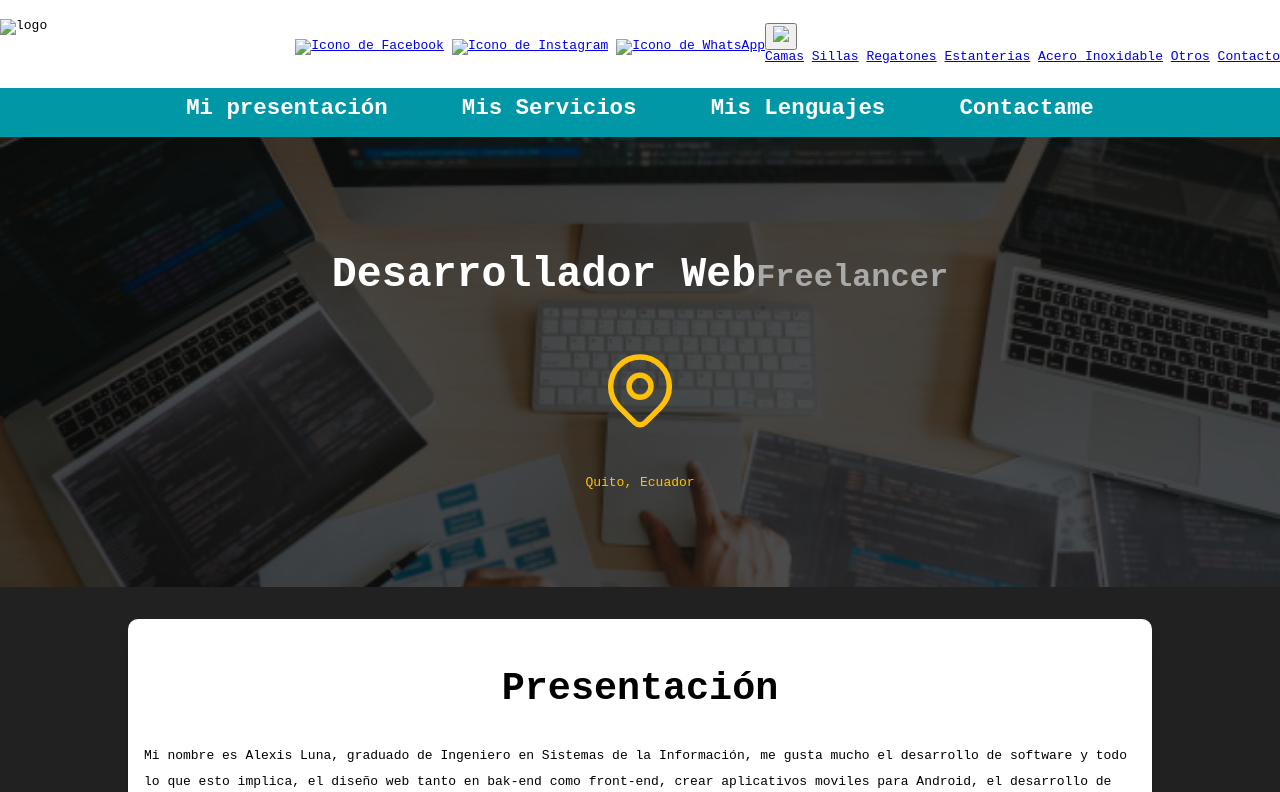
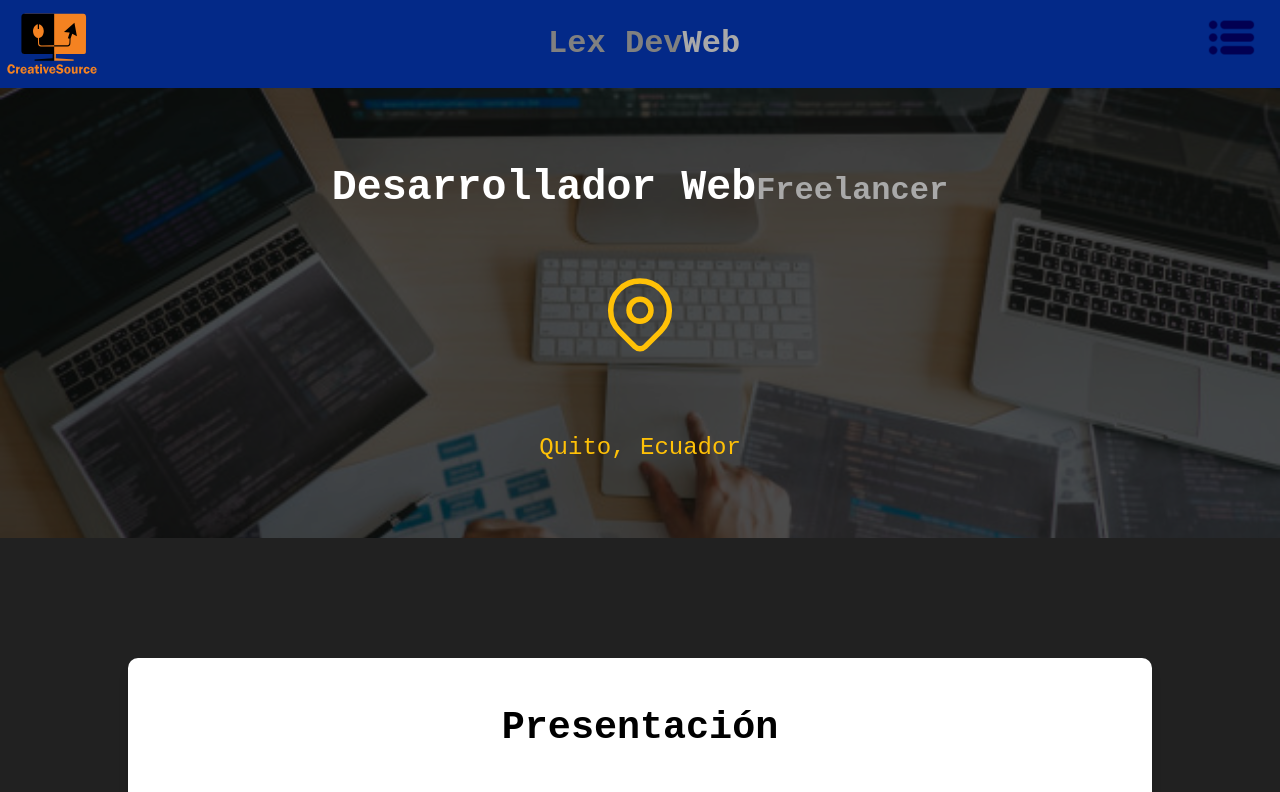
Before and after one commit to Lex-Luna/lex_freelancer, a plain HTML site: page index.html in a window 1280 px wide. Shown: the top 792 px of the page. Drawn offline with Linux system fonts and the light colour scheme.

Commit message:
Fix, stiles on footer and menu

```diff
--- a/css/style.css
+++ b/css/style.css
@@ -9,6 +9,12 @@
 html {
   box-sizing: border-box;
   min-height: 100%;
+}
+
+.fixSpace {
+  height: 5.5rem;
+  background-color: transparent;
+  width: 100%;
 }
 
 .header {
@@ -23,23 +29,47 @@ html {
   height: 5.5rem;
   z-index: 1000;
   padding: 0;
-  background-color: white;
+  background-color: rgb(3, 41, 136);
 }
 
-.AlFinal {
-  display: flex;
-  flex-direction: row;
-  justify-content: space-between;
+.dropbtn {
   background-color: transparent;
+  padding: 1.6rem;
+  font-size: 2.6rem;
+  border: none;
+  cursor: pointer;
 }
 
-.redes {
-  background-color: transparent;
+.dropdown {
   display: flex;
-  flex-direction: row;
-  justify-content: space-between;
-  gap: 0.5rem;
-  margin-top: 1rem;
+  align-items: center;
+  position: relative;
+  display: inline-block;
+  margin-top: 0;
+  padding: 0;
+}
+
+.dropdown-content {
+  display: none;
+  right: 0;
+  position: absolute;
+  min-width: 1.6rem;
+  z-index: 1;
+  padding: 0;
+  margin-bottom: 3rem;
+}
+
+.dropdown-content a {
+  color: white;
+  padding: 1rem 1rem;
+  text-decoration: none;
+  display: block;
+  background-color: rgba(21, 7, 85, 0.7);
+}
+
+.dropdown:hover .dropdown-content {
+  display: block;
+  font-size: 1.5rem;
 }
 
 main .ayo {
@@ -47,8 +77,12 @@ main .ayo {
   margin-right: 2rem;
 }
 
-.ayoPrincipal {
-  text-align: justify;
+.imgAyo {
+  float: left;
+}
+
+.parrafo {
+  font-size: 3rem;
 }
 
 .imagenes {
@@ -106,16 +140,6 @@ main .ayo {
   scroll-snap-align: always;
 }
 
-/*before after
-no es un elemento indica lo q q va antes t despues
-del codigo indicado
-box-sizing: inherit;
-indica que el ancho q tu le des a un elemento sera el
-ancho total del elemento aunq que usas margin o padding
-o cualquier cosa que quiera cambiar los pixeles que indicas
-en el ancho
- */
-
 *,
 *:before,
 *:after {
@@ -124,6 +148,8 @@ en el ancho
 
 p {
   line-height: 2;
+  font-size: 1.5rem;
+  text-align: justify;
 }
 
 body {
@@ -135,7 +161,7 @@ body {
 
 h1 {
   font-size: 1.4rem;
-  background-color: #ffffff;
+  background-color: transparent;
   border-radius: 100px;
 }
 
@@ -168,21 +194,26 @@ footer {
   background-color: black;
   font-size: 1rem;
   font-weight: bold;
-  padding: 5px;
   display: flex;
   flex-direction: row;
   justify-content: center;
 }
 
+footer p {
+  font-size: 1rem;
+}
+
+.imgFooter {
+  margin: 0 auto;
+}
+
 .contenedor {
   width: 80%;
-  /* margin-top: 0px;
-  margin-right: auto;
-  margin-bottom: 0px;
-  margin-left: auto;  */
-  /* margin: 0 auto 0 auto; */
   margin: 0 auto;
-  /* text-align: center; */
+}
+
+.contenedor p {
+  font-size: 3.5 rem;
 }
 
 .sombra {
@@ -219,7 +250,6 @@ footer {
 }
 
 .navegacionPrincipal a {
-  /* display: block; */
   text-align: center;
   color: white;
   text-decoration: none;
@@ -267,10 +297,6 @@ footer {
 .contenido-hero {
   position: absolute;
   background-color: rgba(0, 0, 0, 0.7);
-  /* bottom: 0;
-    left: 0;
-    top: 0;
-    right: 0; */
   width: 100%;
   height: 100%;
   display: flex;
@@ -344,10 +370,8 @@ form {
 }
 
 .titulo {
-  /* color: blue; var(--gris */
   color: gray;
   font-family: monospace;
-  /* color: aliceblue; */
   font-size: 2rem;
 }
 
@@ -367,15 +391,11 @@ form {
   margin: 0 auto;
   padding: 2rem;
   border-radius: 1rem;
-  /* scroll-snap-align: center;
-    scroll-snap-stop: always; */
 }
 
 .formulario legend {
-  /* text-align: center; */
   font-size: 1.8rem;
   text-transform: uppercase;
-  /* font-weight: 700; */
   margin-bottom: 2rem;
   color: var(--primario);
 }
@@ -409,7 +429,6 @@ form {
 
 .campo-linea {
   grid-template-columns: auto;
-  /* justify-content: ; */
   margin-bottom: 0.5rem;
   color: cornsilk;
   font-weight: bold;
@@ -424,8 +443,6 @@ form {
   display: block;
   flex-direction: column;
 }
-
-/* .campo label {} */
 
 .input-text {
   width: 100%;
--- a/index.html
+++ b/index.html
@@ -5,59 +5,32 @@
     <meta charset="UTF-8" />
     <meta name="viewport" content="width=device-width, initial-scale=1.0" />
 
-    <title>Diseñador freelancer</title>
+    <title>Lex WebFreelancer</title>
     <link rel="preload" href="css/style.css" as="style" />
     <link rel="stylesheet" href="css/style.css" />
     <link rel="stylesheet" href="css/normalize.css" />
 </head>
 
 <body>
+    <div class="fixSpace"></div>
     <header class="header">
-        <img src="Imagenes/Logo.png" alt="logo" height="50px" />
-        <div class="AlFinal">
-            <div class="redes">
-                <a href="https://www.facebook.com/profile.php?id=100082937272463&mibextid=ZbWKwL" class="button" target="_blank">
-                    <img src="Imagenes/facebook.png" alt="Icono de Facebook" height="30px" />
-                </a>
-                <a href="https://instagram.com/csm_mobiliario?igshid=MzRlODBiNWFlZA==" class="button" target="_blank">
-                    <img src="Imagenes/instagram.png" alt="Icono de Instagram" height="30px" />
-                </a>
-                <a href="mailto:csmobiliario95@gmail.com" class="button" target="_blank">
-                    <img src="Imagenes/email.png" alt="Icono de WhatsApp" height="30px" />
-                </a>
-            </div>
+        <img src="img/vectorizado.svg" alt="logo" height="70px" />
+        <h1 class="titulo">Lex Dev<span>Web</span></h1>
+
         <div class="dropdown">
             <button class="dropbtn">
               <i class="fa fa-bars">
-                <img src="Imagenes/menu.png" height="25px" />
+                <img src="img/list.png" height="45px" />
               </i>
             </button>
             <div class="dropdown-content">
-                    <a href="#Camas">Camas</a>
-                    <a href="#Sillas">Sillas</a>
-                    <a href="#Regatones">Regatones</a>
-                    <a href="#Estanterias">Estanterias</a>
-                    <a href="#Acero">Acero Inoxidable</a>
-                    <a href="#Otros">Otros</a>
-                    <a href="#contacto">Contacto</a>
-                </div>
-            </div>
-        </div>
-    </header>
-    <header>
-        <h1 class="titulo">LexLuna<span>Freelancer</span></h1>
-    </header>
-    <div class="nav-bg">
-        <nav class="navegacionPrincipal contenedor">
                 <a href="#inicio">Mi presentación</a>
                 <a href="#servicios">Mis Servicios</a>
                 <a href="#lenguajes">Mis Lenguajes</a>
                 <a href="#contacto">Contactame</a>
-        </nav>
             </div>
 
-    <!-- <img src="img/free.jpg" alt="imagen" /> -->
-
+    </header>
     <section class="hero">
         <div class="contenido-hero">
             <h2 class="titulo">
@@ -78,25 +51,26 @@
             <!-- <a class="boton" href="https://wa.me/593983766329">Contactar</a> -->
         </div>
     </section>
+    <div class="fixSpace" id="inicio"></div>
+
     <div class="contenedor sombra">
-        <h2 id="inicio">Presentación</h2>
+        <main class="ayoPrincipal">
+            <h2>Presentación</h2>
             <p>
                 Mi nombre es Alexis Luna, graduado de Ingeniero en Sistemas de la Información, me gusta mucho el desarrollo de software y todo lo que esto implica, el diseño web tanto en bak-end como front-end, crear aplicativos moviles para Android, el desarrollo de
                 videojuegos etc...
             </p>
             <div class="ayo">
-            <img src="img/fotoPerfil.jpg" alt="" width="250px" />
+                <img src="img/fotoPerfil.jpg" alt="" width="250px" class="imgAyo" />
                 <br>
                 <a href="docs/AlexisLunaDesarrolladorSoftware.pdf" download="Mi_CV"><button type="button" class="boton">Descarga mi CV</button></a>
 
 
             </div>
 
-        <main class="ayoPrincipal">
-            <h3>Mi Aportación</h3>
-            <div>
 
 
+            <h3>Mi Aportación</h3>
             <p>
                 Como bien he dicho mi especialidad es el desarrollo web y mi principal interes es dar a conocer tu negocio de forma virtual, ya que es una herramienta indispensable en estos tiempos. Si deseas llegar a mas publico de todas las edades con una pagina web
                 llamativa para de esta manera tener un negocio mas rentable me encantaria ayudarte a lograrlo.
@@ -105,12 +79,13 @@
                 Si te interesa conocer mas sobre mi descarga mi CV.
             </p>
             <br>
-
         </main>
     </div>
 
+
+    <div id="servicios" class="fixSpace"></div>
     <div class="contenedor sombra">
-            <h2 id="servicios">Mis Servicios</h2>
+        <h2>Mis Servicios</h2>
 
         <div class="servicio">
             <h3>Aplicativos Web</h3>
@@ -177,8 +152,9 @@
 
 
     </div>
+    <div id="lenguajes" class="fixSpace"></div>
     <div class="contenedor sombra">
-            <h2 id="lenguajes">Mis Lenguajes de Trabajo</h2>
+        <h2>Mis Lenguajes de Trabajo</h2>
         <h3>Front-End</h4>
             <div class="imagenes">
                 <div class="front">
@@ -242,9 +218,9 @@
 
     <footer>
         <p>
-                Todos los derechos reservados por Alexis Luna Freelancer - CreativeSource
+            Todos los derechos reservados por Lex Luna Freelancer - CreativeSource
         </p>
-            <img src="img/vectorizado.svg" alt="" height="40px">
+        <!-- <img src="img/vectorizado.svg" alt="" height="40px" class="imgFooter"> -->
     </footer>
     <script src="js/main.js"></script>
 </body>
```
Also changed, not shown: img/list.png (added). Lines whose indentation alone changed are shown as unchanged.
